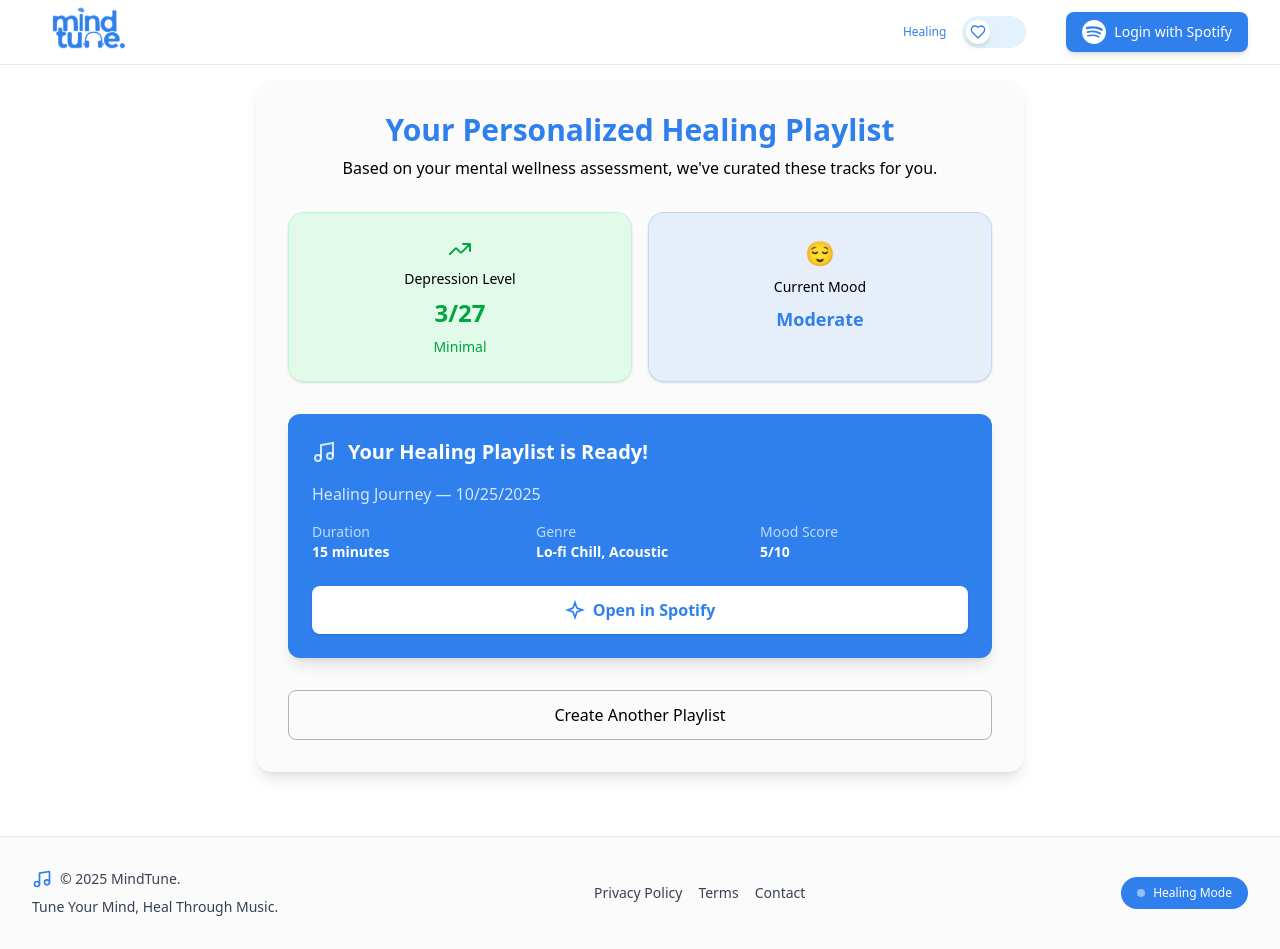
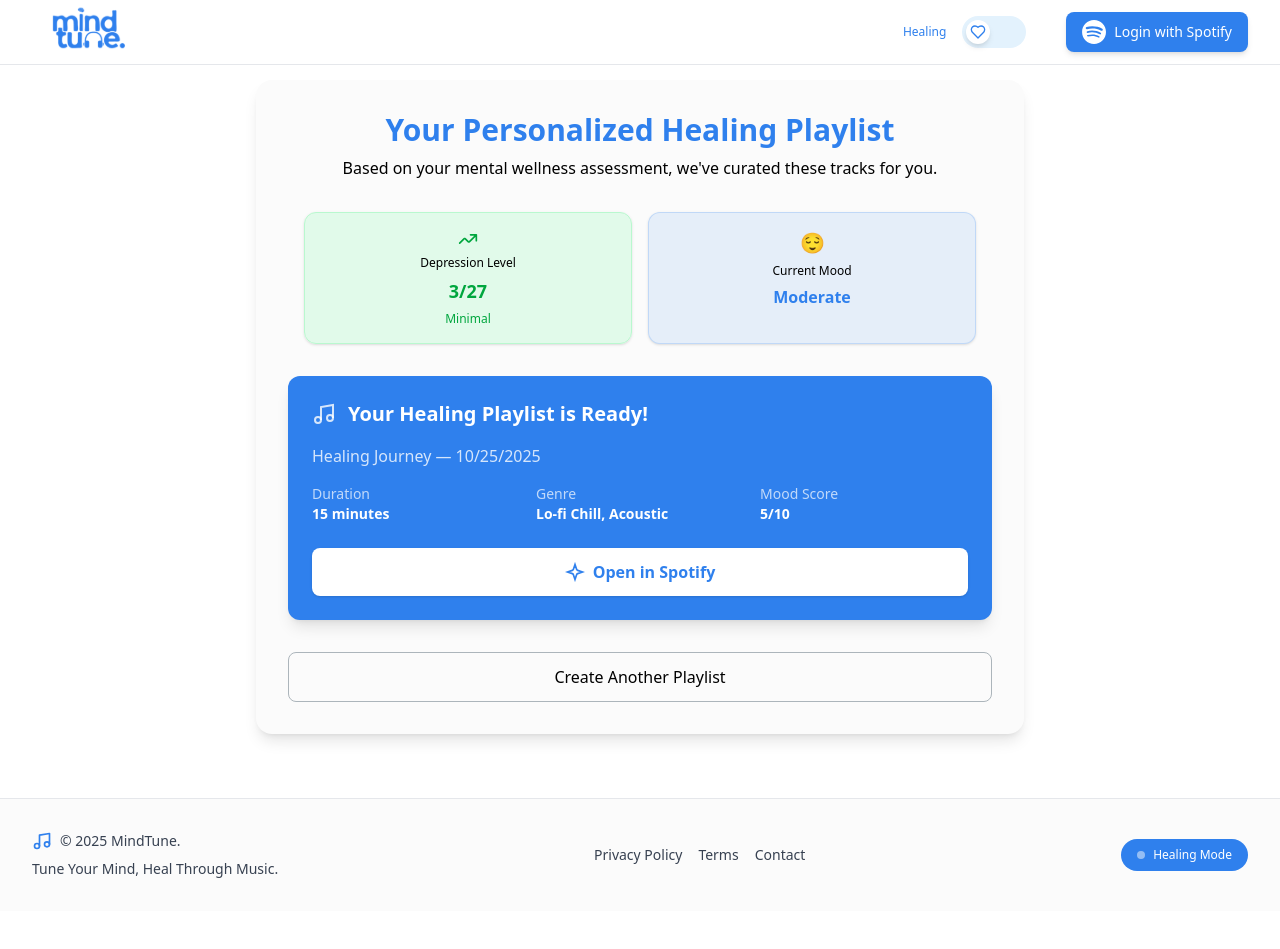
Before and after one commit to mirzazulfadhliamin/MindTune-Intelecta, a Vue app: page /playlist-result in a window 1280 px wide. After the commit the page ends 911 px from the top, so only its background shows below. Built offline with nearby package versions, Linux system fonts and the light colour scheme.

Commit message:
feedback

```diff
--- a/src/views/PlaylistResultView.vue
+++ b/src/views/PlaylistResultView.vue
@@ -11,14 +11,14 @@
           Based on your mental wellness assessment, we've curated these tracks for you.
         </p>
       </div>
-      <div class="flex flex-col sm:flex-row gap-4">
+      <div class="flex flex-col sm:flex-row gap-4 mx-4">
         <div
-          class="flex-1 rounded-2xl border border-[var(--bg-green)] bg-[var(--bg-green)]/40 p-6 text-center shadow-sm"
+          class="flex-1 rounded-xl border border-[var(--bg-green)] bg-[var(--bg-green)]/40 p-4 text-center shadow-sm"
         >
-          <div class="flex flex-col items-center space-y-2">
+          <div class="flex flex-col items-center space-y-1.5">
             <svg
               xmlns="http://www.w3.org/2000/svg"
-              class="w-6 h-6 text-[var(--dark-green)]"
+              class="w-5 h-5 text-[var(--dark-green)]"
               fill="none"
               viewBox="0 0 24 24"
               stroke="currentColor"
@@ -32,24 +32,24 @@
               />
             </svg>
 
-            <p class="text-sm text-[var(--t-gray)]">Depression Level</p>
-            <p class="text-2xl font-semibold text-[var(--dark-green)]">3/27</p>
-            <p class="text-sm text-[var(--dark-green)]">Minimal</p>
+            <p class="text-xs text-[var(--t-gray)]">Depression Level</p>
+            <p class="text-lg font-semibold text-[var(--dark-green)]">3/27</p>
+            <p class="text-xs text-[var(--dark-green)]">Minimal</p>
           </div>
         </div>
         <div
-          class="flex-1 rounded-2xl border border-[var(--main-color)]/20 bg-[var(--main-color)]/10 p-6 text-center shadow-sm"
+          class="flex-1 rounded-xl border border-[var(--main-color)]/20 bg-[var(--main-color)]/10 p-4 text-center shadow-sm"
         >
-          <div class="flex flex-col items-center space-y-2">
-            <span class="text-2xl">😌</span>
-            <p class="text-sm text-[var(--t-gray)]">Current Mood</p>
-            <p class="text-lg font-semibold text-[var(--main-color)]">Moderate</p>
+          <div class="flex flex-col items-center space-y-1.5">
+            <span class="text-xl">😌</span>
+            <p class="text-xs text-[var(--t-gray)]">Current Mood</p>
+            <p class="text-base font-semibold text-[var(--main-color)]">
+              Moderate
+            </p>
           </div>
         </div>
       </div>
-      <div
-        class=" bg-[var(--main-color)] rounded-xl p-6 text-[var(--t-white)] shadow-lg"
-      >
+      <div class="bg-[var(--main-color)] rounded-xl p-6 text-[var(--t-white)] shadow-lg">
         <div class="flex items-center space-x-3 mb-4">
           <svg
             xmlns="http://www.w3.org/2000/svg"
```
